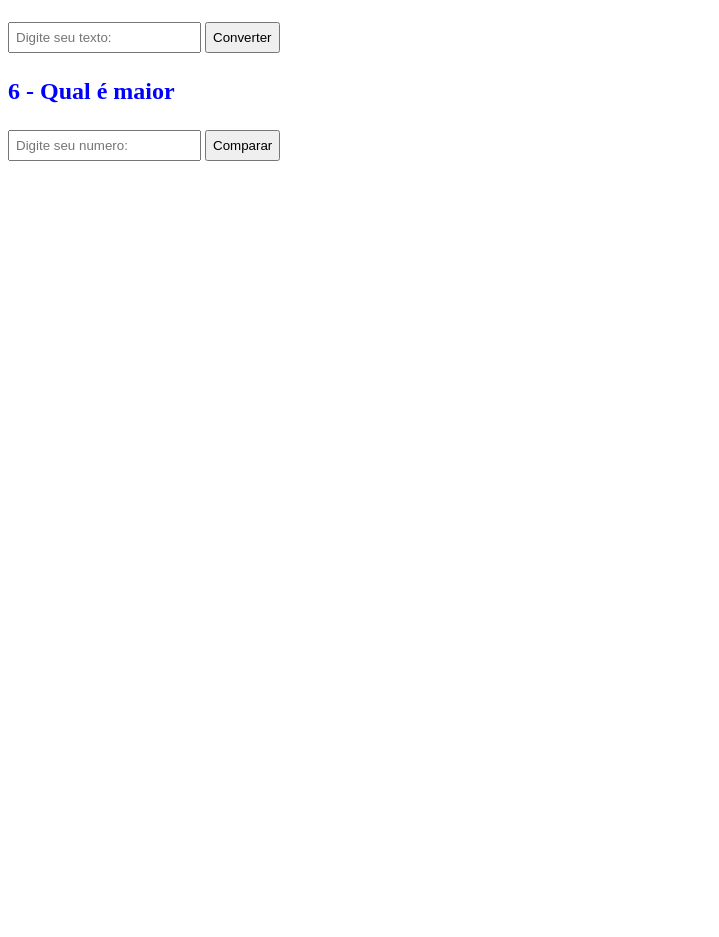
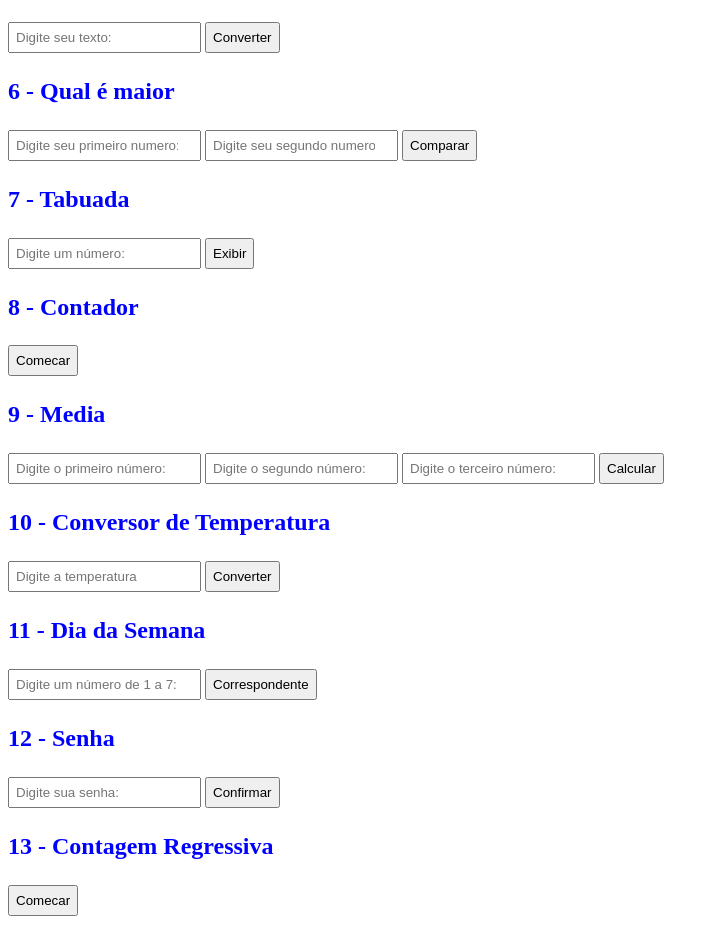
Before and after one commit to AristidesMoreira/javascriptA, a plain HTML site: page exercicios/index.html in a window 1280 px wide. Shown: the part 541-1478 px from the top of the page, without its empty margins (0-719 px from the left). Before the commit the page ends 800 px from the top, so only its background shows below. Drawn offline with Linux system fonts and the light colour scheme.

Commit message:
Exercicios Finalizados

```diff
--- a/exercicios/index.html
+++ b/exercicios/index.html
@@ -49,10 +49,63 @@
     <!-- Exercicio - 6 -->
     <div class="Exercicio">
         <h2>6 - Qual é maior</h2>
-        <input type="number" id="n5" placeholder="Digite seu numero:">
-        <button onclick="caixaAlta();">Comparar</button>
+        <input type="number" id="numero5" placeholder="Digite seu primeiro numero:">
+        <input type="number" id="numero6" placeholder="Digite seu segundo numero:">
+        <button onclick="maiornumero();">Comparar</button>
         <p id="resultado6"></p>
     </div>
+    <!-- Exercicio - 7 -->
+    <div class="Exercicio">
+        <h2>7 - Tabuada</h2>
+        <input type="number" id="n7" placeholder="Digite um número:">
+        <button onclick="tabuada();">Exibir</button>
+        <p id="resultado7"></p>
+    </div>
+    <!-- Exercicio - 8 -->
+    <div class="Exercicio">
+        <h2>8 - Contador</h2>
+        <button onclick="contador();">Comecar</button>
+        <p id="resultado8"></p>
+    </div>
+    <!-- Exercicio - 9 -->
+    <div class="Exercicio">
+        <h2>9 - Media</h2>
+        <input type="number" id="num01" placeholder="Digite o primeiro número:">
+        <input type="number" id="num02" placeholder="Digite o segundo número:">
+        <input type="number" id="num03" placeholder="Digite o terceiro número:">
+
+        <button onclick="calcularMedia();">Calcular</button>
+        <p id="resultado9"></p>
+    </div>
+    <!-- Exercicio - 10 -->
+    <div class="Exercicio">
+        <h2>10 - Conversor de Temperatura</h2>
+        <input type="number" id="celsius" placeholder="Digite a temperatura">
+        <button onclick="converter();">Converter</button>
+        <p id="resultado10"></p>
+    </div>
+    <!-- Exercicio - 11 -->
+    <div class="Exercicio">
+        <h2>11 - Dia da Semana</h2>
+        <input type="number" id="n10" placeholder="Digite um número de 1 a 7:">
+        <button onclick="diaCorrespondente();">Correspondente</button>
+        <p id="resultado11"></p>
+    </div>
+    <!-- Exercicio - 12 -->
+    <div class="Exercicio">
+        <h2>12 - Senha</h2>
+        <input type="text" id="s1" placeholder="Digite sua senha:">
+        <button onclick="verificarSenha();">Confirmar</button>
+        <p id="resultado12"></p>
+    </div>
+    <!-- Exercicio - 13 -->
+    <div class="Exercicio">
+        <h2>13 - Contagem Regressiva</h2>
+        <button onclick="contadorR();">Comecar</button>
+        <p id="resultado13"></p>
+    </div>
+
+
 
 
     <script src="script.js" defer></script>
--- a/exercicios/script.js
+++ b/exercicios/script.js
@@ -31,7 +31,7 @@ function parOuImpar() {
     let n3 = Number(document.getElementById("n4").value);
     let parouimpar = "";
     if (n3 % 2 === 0) {
-        parouimpar =  "Par";
+        parouimpar = "Par";
     } else {
         parouimpar = "Ímpar";
     }
@@ -47,10 +47,99 @@ function caixaAlta() {
     document.getElementById("resultado5").innerText = textoMaiusculo;
 }
 // Exercicio - 6
-function caixaAlta() {
-    let n5 = (document.getElementById("numero6").value);
-    let textoMaiusculo = t5.toUpperCase();
+function maiornumero() {
+    let n5 = Number(document.getElementById("numero5").value);
+    let n6 = Number(document.getElementById("numero6").value);
+    let maior = "";
+    if (n5 > n6) {
+        maior = "O mair número é: " + n5;
+    } else if (n6 > n5) {
+        maior = "O mair número é: " + n6;
+    } else {
+        maior = "os números são iguais"
+    }
 
+    document.getElementById("resultado6").innerText = maior;
+}
+// Exercicio - 7
+function tabuada() {
+    let n7 = Number(document.getElementById("n7").value);
+    let tabuada = "";
 
-    document.getElementById("resultado5").innerText = textoMaiusculo;
+    for (let i = 1; i <= 10; i++) {
+        tabuada += n7 + " x " + i + " = " + (n7 * i) + "\n";
+    }
+
+    document.getElementById("resultado7").innerText = tabuada;
 }
+// Exercicio - 8
+function contador() {
+    let contar = "";
+
+    for (let i = 1; i <= 10; i++) {
+        contar += i + "\n";
+
+        document.getElementById("resultado8").innerText = contar;
+    }
+}
+// Exercicio - 9
+function calcularMedia() {
+    let num01 = Number(document.getElementById("num01").value);
+    let num02 = Number(document.getElementById("num02").value);
+    let num03 = Number(document.getElementById("num03").value);
+    let media = (num01 + num02 + num03) / 3;
+
+    document.getElementById("resultado9").innerText = "A media é: " + media;
+}
+// Exercicio - 10
+function converter() {
+    let celsius = Number(document.getElementById("celsius").value);
+    let fahrenheit = (celsius * 9 / 5) + 32;
+
+    document.getElementById("resultado10").innerText = "Temperatura em Fahrenheit: " + fahrenheit + " °F";
+}
+// Exercicio - 11
+function diaCorrespondente() {
+    let n10 = Number(document.getElementById("n10").value);
+    let dia = "";
+
+    if (n10 === 1) {
+        dia = "Domingo";
+    } else if (n10 === 2) {
+        dia = "Segunda-feira";
+    } else if (n10 === 3) {
+        dia = "Terça-feira";
+    } else if (n10 === 4) {
+        dia = "Quarta-feira";
+    } else if (n10 === 5) {
+        dia = "Quinta-feira";
+    } else if (n10 === 6) {
+        dia = "Sexta-feira";
+    } else if (n10 === 7) {
+        dia = "Sábado";
+    } else {
+        dia = "Número inválido! Digite um valor entre 1 e 7.";
+    }
+
+    document.getElementById("resultado11").innerText = dia;
+}
+// Exercicio - 12
+function verificarSenha() {
+    let senha = (document.getElementById("s1").value);
+
+    if (senha === "1234") {
+        document.getElementById("resultado12").innerText = "Acesso permitido!";
+    } else {
+        document.getElementById("resultado12").innerText = "Senha incorreta.";
+    }
+}
+// Exercicio - 13
+function contadorR() {
+    let contar = "";
+
+    for (let i = 10; i >= 1; i--) {
+        contar += i + "\n";
+
+        document.getElementById("resultado13").innerText = contar;
+    }
+}
```
